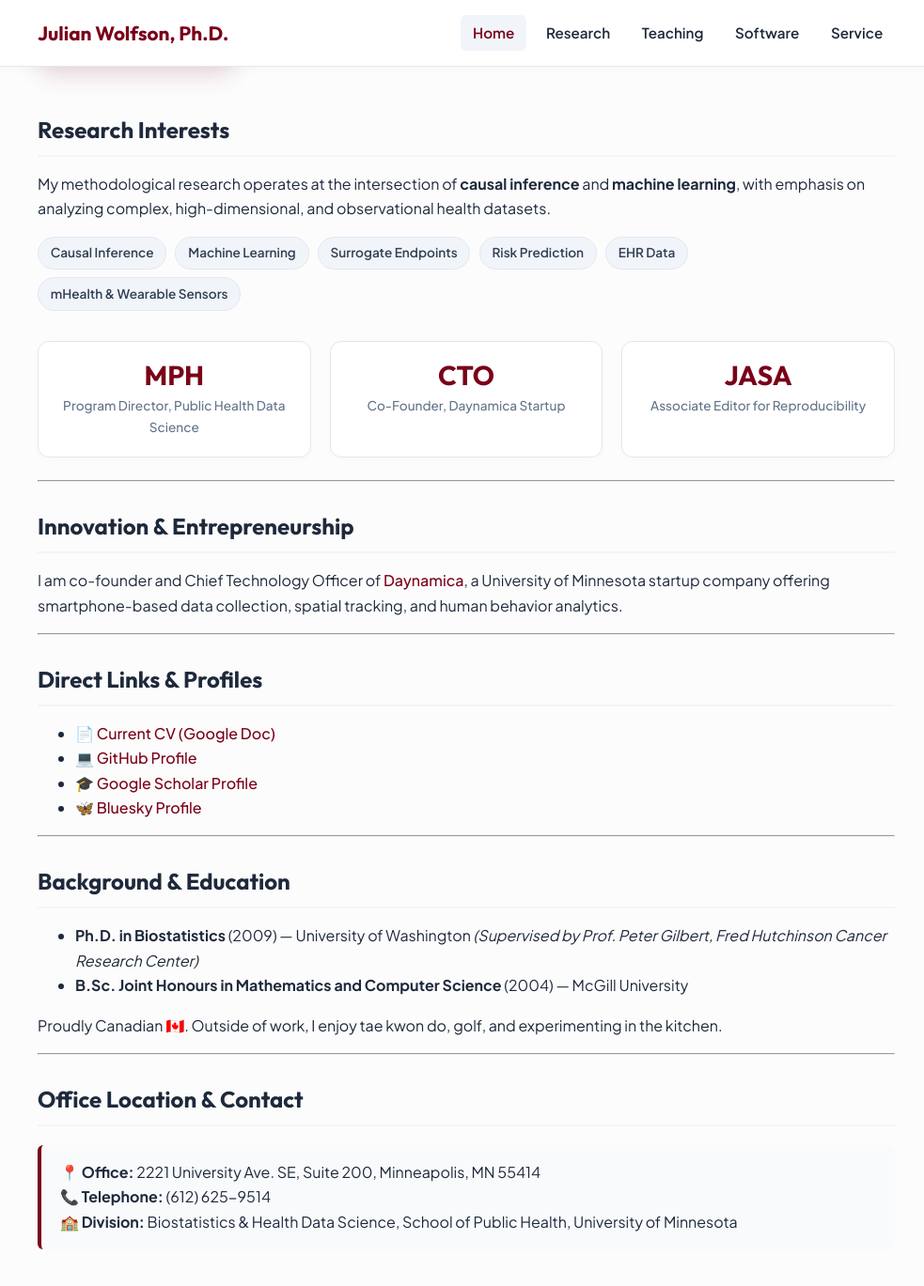
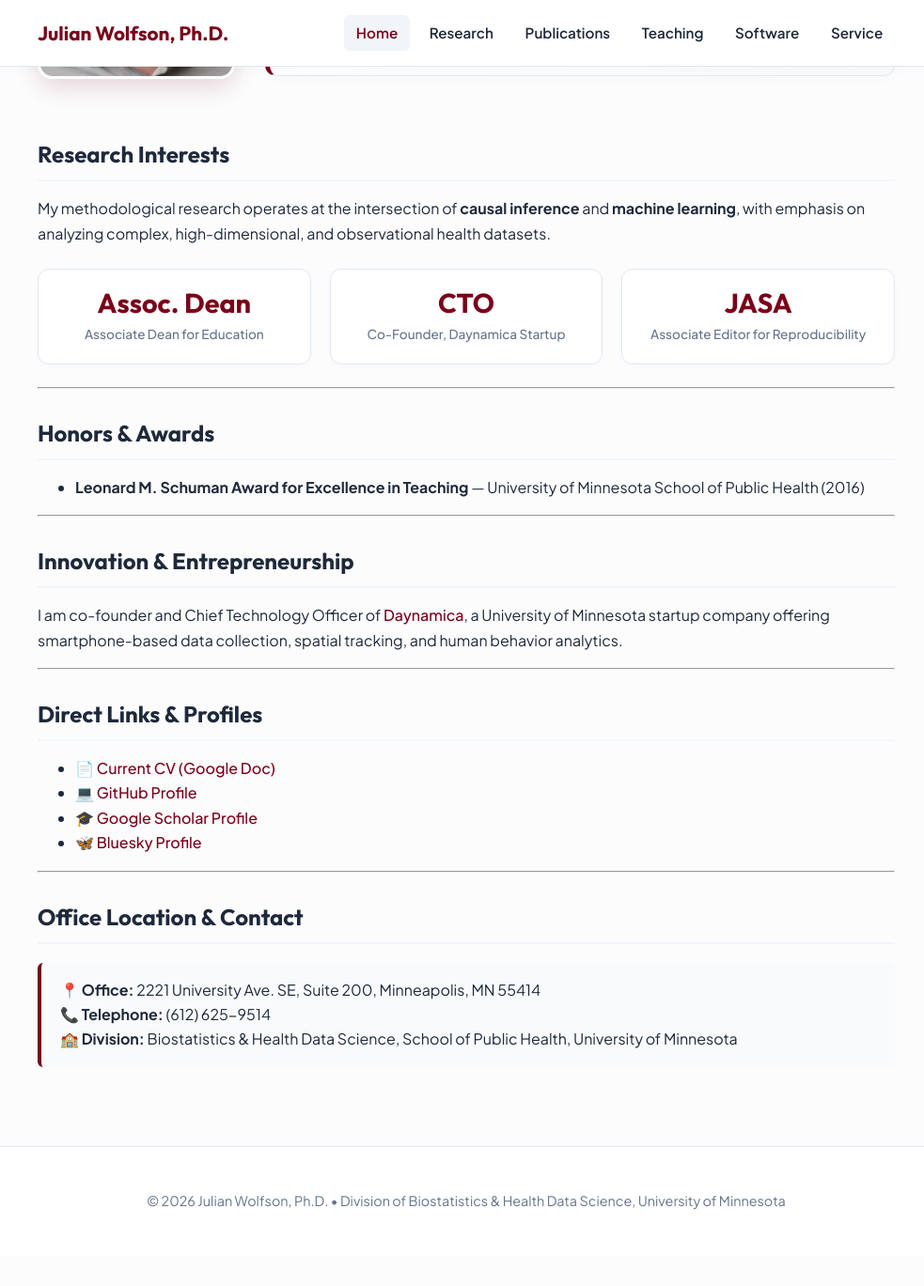
Before and after one commit to jwolfson/jwolfson.github.io, a Jekyll site: the page built from index.md, in a window 1280 px wide and 1400 px high, scrolled down 267 px. Shown: the top 1369 px of the window at 94% size, without its empty margins (144-1127 px from the left). Built offline with Jekyll 4.4.1, drawn with Linux system fonts in a browser that asks for light colours; after the commit the page ends 1604 px from its top, so only the background shows below that; some of the changed text lies outside the part shown.

Commit message:
Try to add dynamic publications

```diff
--- a/_layouts/default.html
+++ b/_layouts/default.html
@@ -16,6 +16,7 @@
       <nav class="site-nav">
         <a href="{{ '/' | relative_url }}" class="nav-link {% if page.url == '/' or page.url == '/index.html' %}active{% endif %}">Home</a>
         <a href="{{ '/research/' | relative_url }}" class="nav-link {% if page.url contains 'research' %}active{% endif %}">Research</a>
+        <a href="{{ '/publications/' | relative_url }}" class="nav-link {% if page.url contains 'publications' %}active{% endif %}">Publications</a>
         <a href="{{ '/teaching/' | relative_url }}" class="nav-link {% if page.url contains 'teaching' %}active{% endif %}">Teaching</a>
         <a href="{{ '/software/' | relative_url }}" class="nav-link {% if page.url contains 'software' %}active{% endif %}">Software</a>
         <a href="{{ '/service/' | relative_url }}" class="nav-link {% if page.url contains 'service' %}active{% endif %}">Service</a>
--- a/index.md
+++ b/index.md
@@ -8,9 +8,9 @@
   <img src="{{ '/assets/images/profile.jpg' | relative_url }}" alt="Julian Wolfson" class="profile-img">
   <div class="profile-bio">
     <h1>Julian Wolfson, Ph.D.</h1>
-    <div class="subtitle-text">Professor & Program Director, MPH in Public Health Data Science</div>
+    <div class="subtitle-text">Professor & Associate Dean for Education</div>
     <div class="hero-banner">
-      👋 <strong>Welcome!</strong> I am a Professor in the <a href="http://www.sph.umn.edu/academics/divisions/biostatistics/" target="_blank">Division of Biostatistics & Health Data Science</a> at the <a href="http://www.sph.umn.edu" target="_blank">University of Minnesota School of Public Health</a>.
+      👋 <strong>Welcome!</strong> I am Professor of Biostatistics & Health Data Science and Associate Dean for Education at the <a href="http://www.sph.umn.edu" target="_blank">University of Minnesota School of Public Health</a>.
     </div>
   </div>
 </div>
@@ -19,19 +19,10 @@
 
 My methodological research operates at the intersection of <strong>causal inference</strong> and <strong>machine learning</strong>, with emphasis on analyzing complex, high-dimensional, and observational health datasets.
 
-<div style="margin-top: 1rem; margin-bottom: 1.5rem;">
-  <span class="badge-pill">Causal Inference</span>
-  <span class="badge-pill">Machine Learning</span>
-  <span class="badge-pill">Surrogate Endpoints</span>
-  <span class="badge-pill">Risk Prediction</span>
-  <span class="badge-pill">EHR Data</span>
-  <span class="badge-pill">mHealth & Wearable Sensors</span>
-</div>
-
 <div class="grid-3">
   <div class="stat-box">
-    <div class="stat-number">MPH</div>
-    <div class="stat-label">Program Director, Public Health Data Science</div>
+    <div class="stat-number">Assoc. Dean</div>
+    <div class="stat-label">Associate Dean for Education</div>
   </div>
   <div class="stat-box">
     <div class="stat-number">CTO</div>
@@ -42,6 +33,12 @@
     <div class="stat-label">Associate Editor for Reproducibility</div>
   </div>
 </div>
+
+---
+
+## Honors & Awards
+
+* **Leonard M. Schuman Award for Excellence in Teaching** — University of Minnesota School of Public Health (2016)
 
 ---
 
@@ -60,15 +57,6 @@
 
 ---
 
-## Background & Education
-
-* **Ph.D. in Biostatistics** (2009) — University of Washington *(Supervised by Prof. Peter Gilbert, Fred Hutchinson Cancer Research Center)*
-* **B.Sc. Joint Honours in Mathematics and Computer Science** (2004) — McGill University
-
-Proudly Canadian 🇨🇦. Outside of work, I enjoy tae kwon do, golf, and experimenting in the kitchen.
-
----
-
 ## Office Location & Contact
 
 <div class="callout">
```
Also changed, not shown: publications.md (added, +135 -0 lines).
